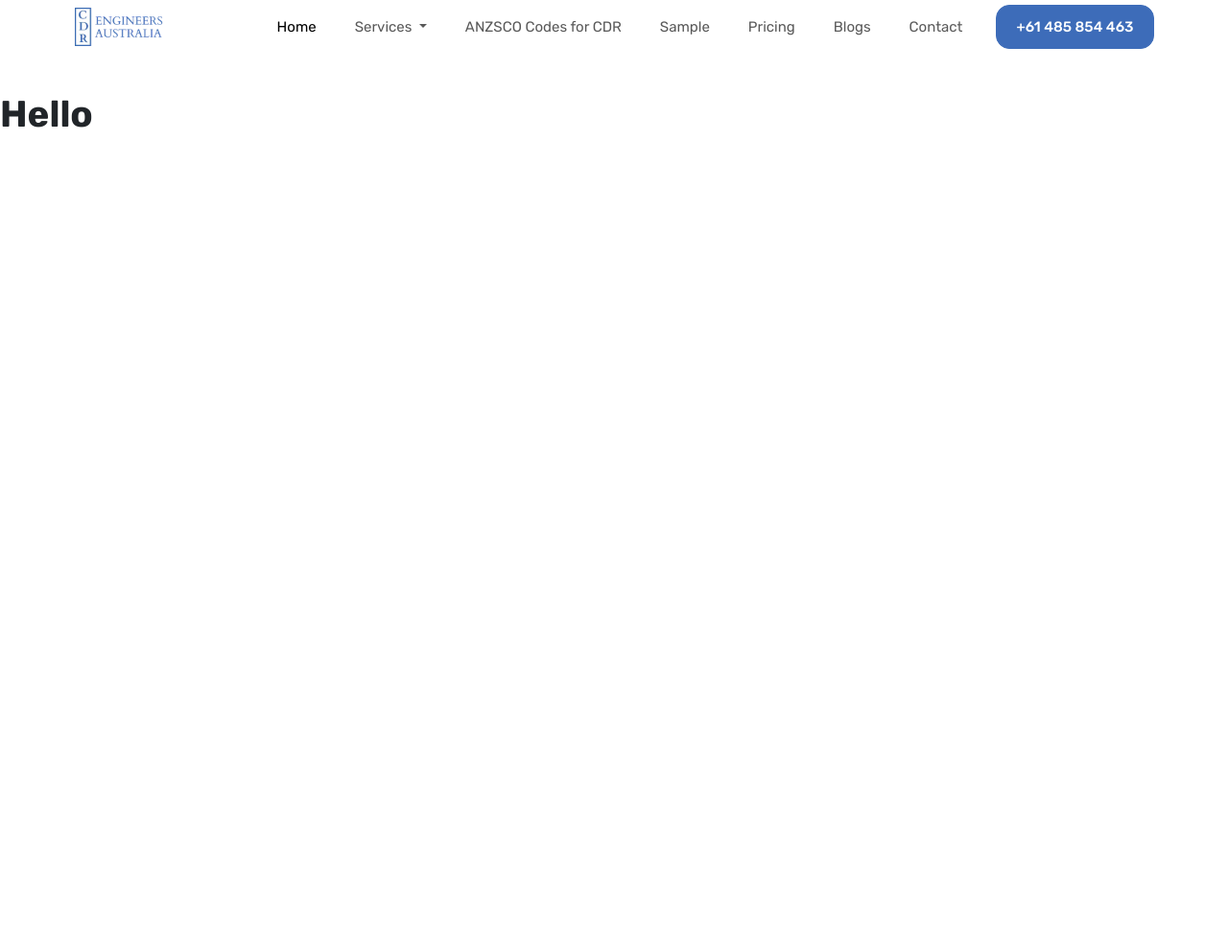
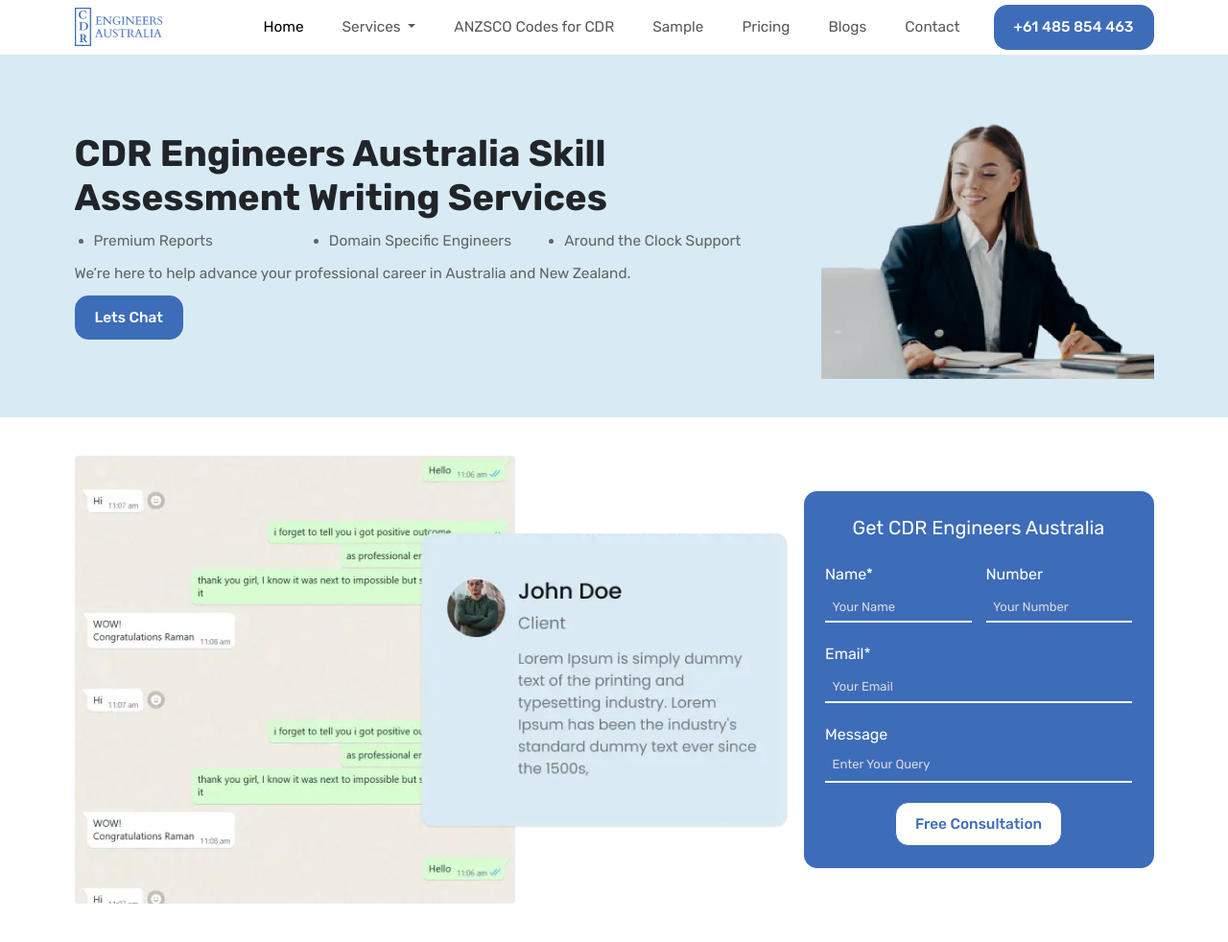
Before and after one commit to Sabal-Shrestha/CDREngineersAustraliaMaam, a plain HTML site: page index.html in a window 1280 px wide. Shown: the whole page at 96% size. Before the commit the page ends 800 px from the top, so only its background shows below. Drawn offline with nearby package versions, Linux system fonts and the light colour scheme.

Commit message:
Hero Section and Form

```diff
--- /dev/null
+++ b/heroform.js
@@ -0,0 +1,63 @@
+class MyHeroForm extends HTMLElement {
+  connectedCallback() {
+    this.innerHTML = `
+    <div class="card">
+      <div class="card-body">
+        <span>Get CDR Engineers Australia</span>
+        <form action="" target="_blank">
+          <div class="row">
+            <div class="col-12 col-md-6">
+              <label for="NameHero" class="form-label">Name*</label>
+              <input
+                class="form-control"
+                type="text"
+                name="Name"
+                id="NameHero"
+                placeholder="Your Name"
+                required
+              />
+            </div>
+            <div class="col-12 col-md-6">
+              <label for="NumberHero" class="form-label"
+                >Number</label
+              >
+              <input
+                class="form-control"
+                type="text"
+                name="Number"
+                id="NumberHero"
+                placeholder="Your Number"
+              />
+            </div>
+            <div class="col-12">
+              <label for="EmailHero" class="form-label">Email*</label>
+              <input
+                class="form-control"
+                type="email"
+                name="Email"
+                id="EmailHero"
+                placeholder="Your Email"
+                required
+              />
+            </div>
+            <div class="col-12">
+              <label for="MessageHero" class="form-label"
+                >Message</label
+              >
+              <textarea
+                name="Message"
+                id="MessageHero"
+                rows="1"
+                class="form-control"
+                placeholder="Enter Your Query"
+              ></textarea>
+            </div>
+            <button class="btn-all">Free Consultation</button>
+          </div>
+        </form>
+      </div>
+    </div>
+      `;
+  }
+}
+customElements.define("my-hero-form", MyHeroForm);
--- a/index.html
+++ b/index.html
@@ -17,6 +17,7 @@
     />
     <!-- <link href="https://unpkg.com/aos@2.3.1/dist/aos.css" rel="stylesheet" /> -->
     <link rel="stylesheet" href="../styles/style.min.css" />
+    <link rel="stylesheet" href="../styles/index.min.css" />
   </head>
   <body>
     <header>
@@ -139,8 +140,42 @@
         </nav>
       </div>
     </header>
-    <main>
-      <section class="hero"><h1>Hello</h1></section>
+    <main class="index">
+      <section class="hero">
+        <div class="container">
+          <div class="row g-4">
+            <div class="col-12 col-lg-8">
+              <h1>CDR Engineers Australia Skill Assessment Writing Services</h1>
+              <ul>
+                <li>Premium Reports</li>
+                <li>Domain Specific Engineers</li>
+                <li>Around the Clock Support</li>
+              </ul>
+              <p>
+                We’re here to help advance your professional career in Australia
+                and New Zealand.
+              </p>
+              <a href="https://wa.link/xpsimn" class="btn-all">Lets Chat</a>
+            </div>
+            <div class="col-12 col-md-6 col-lg-4">
+              <img src="../img/hero-lady.webp" alt="" />
+            </div>
+          </div>
+        </div>
+      </section>
+      <section class="review-with-form">
+        <div class="container">
+          <div class="row">
+            <div class="col-12 col-lg-8">
+              <img src="../img/review-placeholder.webp" alt="" />
+            </div>
+            <div class="col-12 col-md-6 col-lg-4">
+              <script src="../heroform.js"></script>
+              <my-hero-form></my-hero-form>
+            </div>
+          </div>
+        </div>
+      </section>
     </main>
     <!-- <script src="https://unpkg.com/aos@2.3.1/dist/aos.js"></script>
     <script>
--- a/scss/index.scss
+++ b/scss/index.scss
@@ -0,0 +1,12 @@
+.index {
+  .review-with-form {
+    .container {
+      > .row {
+        align-items: center;
+        justify-content: center;
+        // --bs-gutter-x: 3rem;
+        // --bs-gutter-y: 3rem;
+      }
+    }
+  }
+}
--- a/scss/style.scss
+++ b/scss/style.scss
@@ -1,18 +1,19 @@
 @import url("https://cdn.jsdelivr.net/npm/bootstrap@5.3.0-alpha1/dist/css/bootstrap.min.css");
 @import url("https://cdn.jsdelivr.net/npm/bootstrap-icons@1.10.3/font/bootstrap-icons.css");
-@import url("https://fonts.googleapis.com/css2?family=Rubik:wght@300;400;500;600;700;800;900&display=swap");
+@import url("https://fonts.googleapis.com/css2?family=Rubik:wght@300;400;500;600;700;&display=swap");
 :root {
   font-size: 62.5%;
   --color-primary: #3d6cb9;
-  --color-secondary: #83b3ff;
+  --color-secondary: #d8ebf5;
   --color-accent: #0e46a1;
   --color-terniary: #20b15a;
-  --color-text: #666;
+  --color-text: #646464;
+  --card-box-shadow: 0px 0px 2px 1px #1212121a;
   --border-radius-all: 1.4rem;
   --h1-fontsize: clamp(3.5rem, 3vw, 7rem);
-  --h2-fontsize: clamp(3rem, 2vw, 5rem);
+  --h2-fontsize: clamp(3rem, 1.8vw, 4.8rem);
   --h3-fontsize: clamp(2rem, 1.3vw, 3.8rem);
-  --p-h4-fontsize: clamp(1.5rem, 1.1vw, 3rem);
+  --p-h4-fontsize: clamp(1.5rem, 1.2vw, 3rem);
   --h5-fontsize: clamp(1.3rem, 0.9vw, 2.5rem);
   --h6-fontsize: clamp(1.1rem, 0.8vw, 2rem);
 }
@@ -40,6 +41,8 @@ body {
   background-color: var(--color-primary);
   color: #fff;
   padding: 1rem 2rem;
+  width: fit-content;
+  margin: auto;
   border-radius: var(--border-radius-all);
   border: 1px solid var(--color-primary);
   font-weight: 500;
@@ -55,6 +58,7 @@ p {
 li {
   color: var(--color-text);
   font-size: var(--p-h4-fontsize);
+  margin-bottom: 1rem;
 }
 a {
   text-decoration: none;
@@ -63,14 +67,17 @@ a {
 h1 {
   font-size: var(--h1-fontsize);
   font-weight: 700;
+  margin-bottom: 1rem;
 }
 h2 {
   font-size: var(--h2-fontsize);
   font-weight: 700;
+  margin-bottom: 1rem;
 }
 h3 {
   font-size: var(--h3-fontsize);
   font-weight: 600;
+  margin-bottom: 1rem;
 }
 h4 {
   font-size: var(--p-h4-fontsize);
@@ -90,16 +97,17 @@ video {
 }
 header {
   .navbar {
-    @media (min-width: 991px) {
     .navbar-collapse {
       .navbar-nav {
         margin-left: auto;
         gap: 3rem;
+        .nav-item {
+          margin-bottom: 0;
+        }
       }
     }
     .btn-all {
       margin-left: 3rem;
-      }
     }
     @media (max-width: 991px) {
       .navbar-brand {
@@ -116,6 +124,7 @@ header {
       }
       .btn-all {
         order: 1;
+        margin-left: 0rem;
       }
     }
     .dropdown-menu {
@@ -139,12 +148,61 @@ header {
     }
   }
 }
-
 .card {
   border-radius: var(--border-radius-all);
-  //   background-color: var(--color-card-background);
   border: none;
   .card-body {
-    padding: clamp(0.5rem, 100vw, 1.8rem);
+    padding: clamp(1rem, 100vw, 2.25rem);
   }
 }
+.card:has(form) {
+  background-color: var(--color-primary);
+  color: #fff;
+  span {
+    display: block;
+    text-align: center;
+    font-size: var(--h3-fontsize);
+    margin-bottom: 2rem;
+  }
+  form {
+    .form-control {
+      font-size: var(--p-h4-fontsize);
+      resize: none;
+      background-color: var(--color-primary);
+      border-radius: 0;
+      border: none;
+      border-bottom: 2px solid #fff;
+      margin-bottom: 2rem;
+      &::placeholder {
+        font-size: var(--h5-fontsize);
+        color: #dadada;
+      }
+    }
+    .btn-all {
+      background-color: #fff;
+      color: var(--color-primary);
+    }
+  }
+}
+.hero {
+  background-color: var(--color-secondary);
+  .container {
+    > .row {
+      align-items: center;
+      justify-content: center;
+      --bs-gutter-x: 3rem;
+      --bs-gutter-y: 3rem;
+      ul {
+        columns: 3;
+        margin-bottom: 0;
+      }
+      @media (max-width: 576px) {
+        --bs-gutter-x: 1.5rem;
+        --bs-gutter-y: 1.5rem;
+        ul {
+          columns: 1;
+        }
+      }
+    }
+  }
+}
```
Also changed, not shown: privacy-policy.html (+34 -1 lines), img/hero-lady.webp (added), img/review-placeholder.webp (added), styles/index.min.css, styles/style.min.css, 2 other files. Lines whose indentation alone changed are shown as unchanged.
